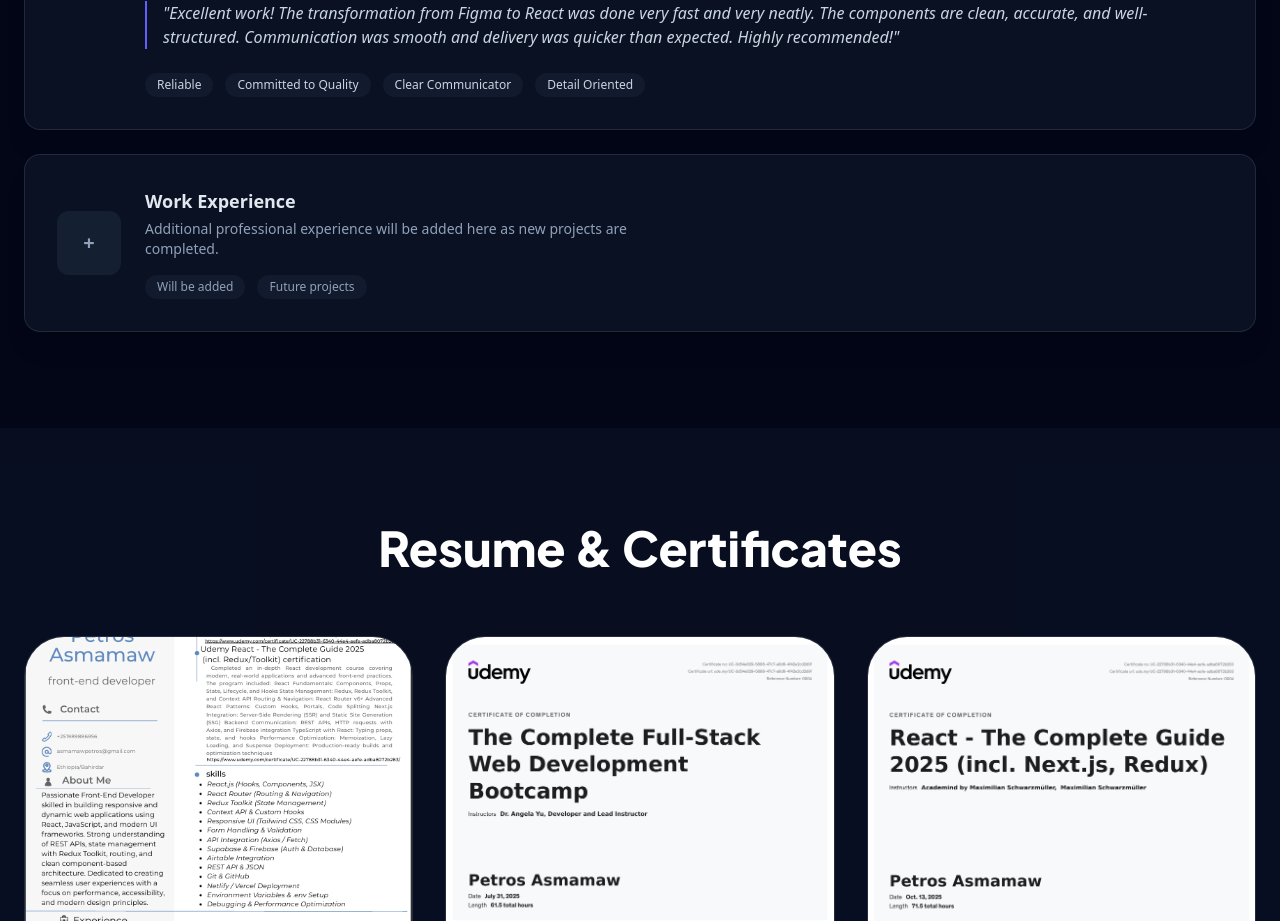
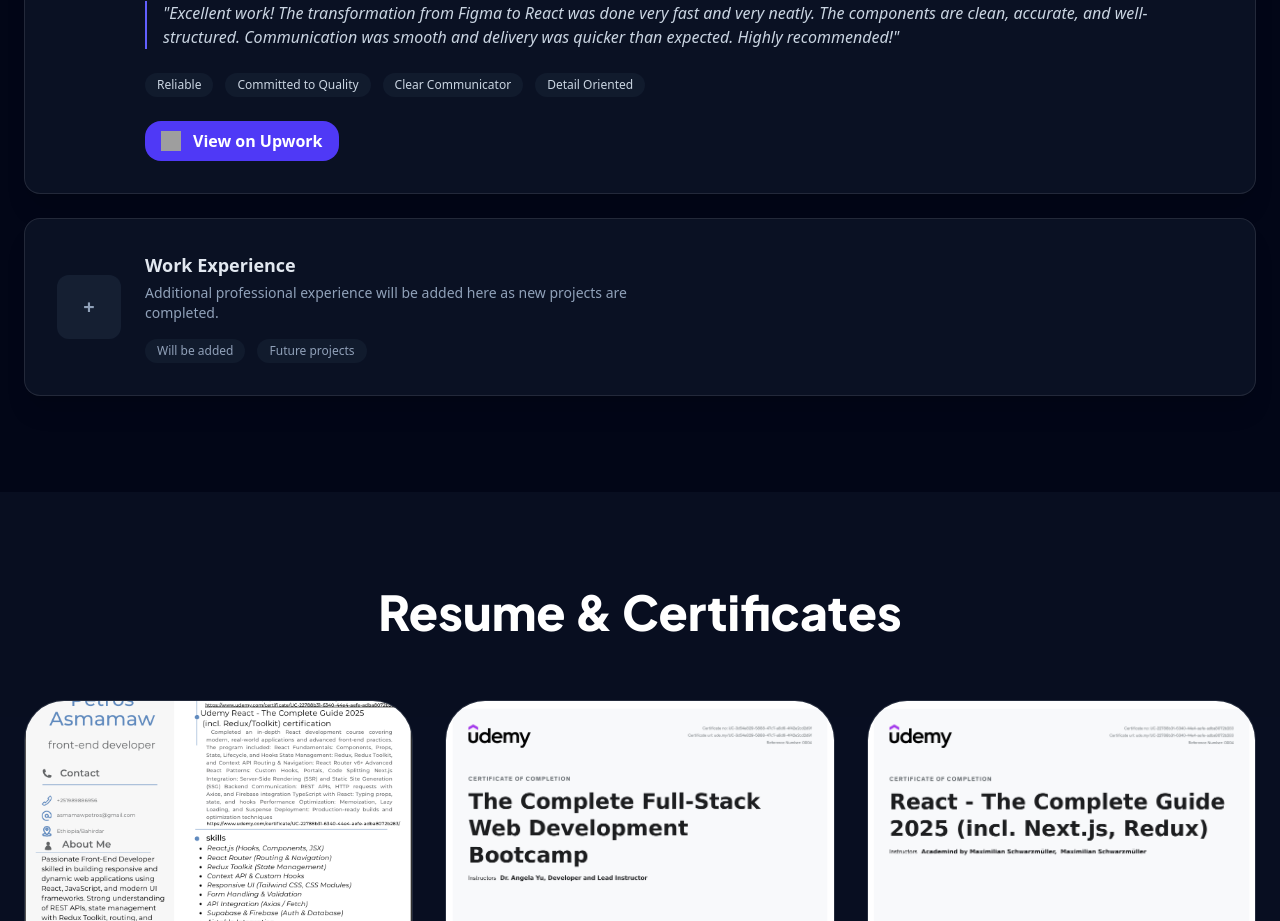
Before and after one commit to petrosasmamaw/Petros-Asmamaw-Portfolio-Updated, a React (Vite) app: page / in a window 1280 px wide. Shown: the part 2840-3761 px from the top of the page. Built offline with nearby package versions, Linux system fonts and the light colour scheme; grey boxes are pictures that could not be loaded.

Commit message:
updated ui of work experince

```diff
--- a/src/components/workExperience.jsx
+++ b/src/components/workExperience.jsx
@@ -56,6 +56,17 @@
                 Detail Oriented
               </span>
             </div>
+            <div className="mt-6">
+              <a
+                href="https://www.upwork.com/freelancers/~0133f4dd6dbac80057"
+                target="_blank"
+                rel="noreferrer"
+                className="inline-flex items-center gap-3 bg-indigo-600 hover:bg-indigo-500 text-white px-4 py-2 rounded-2xl font-semibold transition-all"
+              >
+                <img src="https://cdn.simpleicons.org/upwork/06c167" alt="Upwork" className="w-5 h-5" />
+                View on Upwork
+              </a>
+            </div>
           </div>
         </div>
       </div>
```
